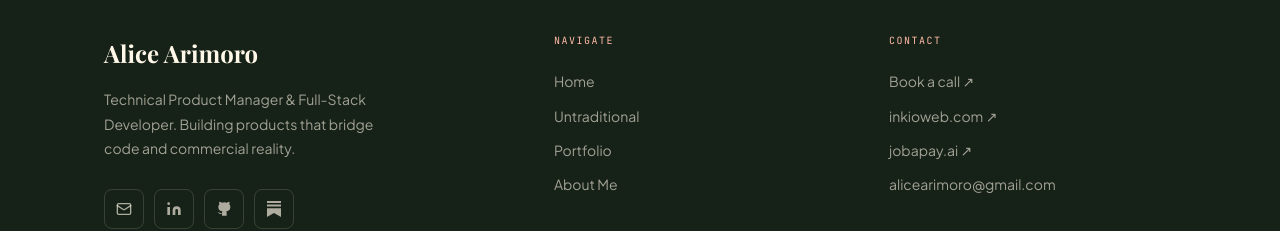
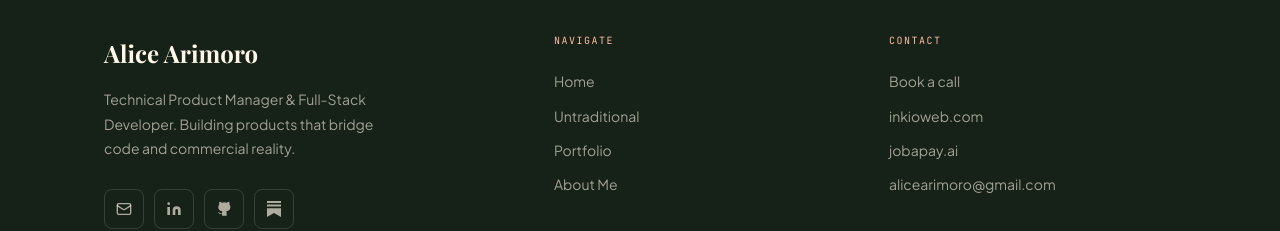
Before and after one commit to Aliceade/alice-portfolio, a Next.js app: page / in a window 1280 px wide. Shown: the part 3365-3596 px from the top of the page. Built offline with nearby package versions, Linux system fonts and the light colour scheme; no server answers; a web font is replaced by a local one.

Commit message:
Fix: Removed arrows from footer

```diff
--- a/components/Footer.tsx
+++ b/components/Footer.tsx
@@ -101,9 +101,9 @@ export default function Footer() {
             <div style={{ display: "flex", flexDirection: "column", gap: 12 }}>
               {[
 
-                { label: "Book a call ↗",          href: "https://calendar.app.google/gfnjoVQnD3wYwxdE7", ext: true },
-                { label: "inkioweb.com ↗",         href: "https://inkioweb.com/", ext: true },
-                { label: "jobapay.ai ↗",           href: "https://jobapay.ai/", ext: true },
+                { label: "Book a call",          href: "https://calendar.app.google/gfnjoVQnD3wYwxdE7", ext: true },
+                { label: "inkioweb.com",         href: "https://inkioweb.com/", ext: true },
+                { label: "jobapay.ai",           href: "https://jobapay.ai/", ext: true },
                 { label: "alicearimoro@gmail.com", href: "mailto:alicearimoro@gmail.com", ext: false },
               ].map(({ label, href, ext }) => (
                 <a key={href} href={href} {...(ext ? { target: "_blank", rel: "noopener noreferrer" } : {})}
```
